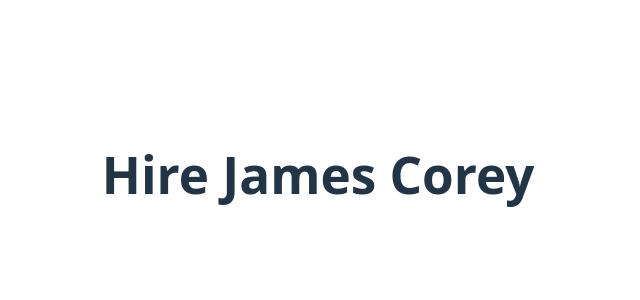
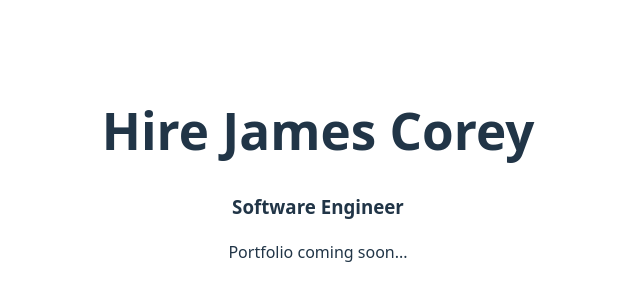
Before and after one commit to JCWoodworker/hire-james-corey, a React (Vite) app: page / in a window 1280 px wide. Shown: the part 226-526 px from the top of the page, without its empty margins (322-962 px from the left). Built offline with nearby package versions, Linux system fonts and the light colour scheme.

Commit message:
added text

```diff
--- a/src/App.tsx
+++ b/src/App.tsx
@@ -4,6 +4,8 @@ function App() {
 	return (
 		<>
 			<h1>Hire James Corey</h1>
+			<h3>Software Engineer</h3>
+      <p>Portfolio coming soon...</p>
 		</>
 	)
 }
```
